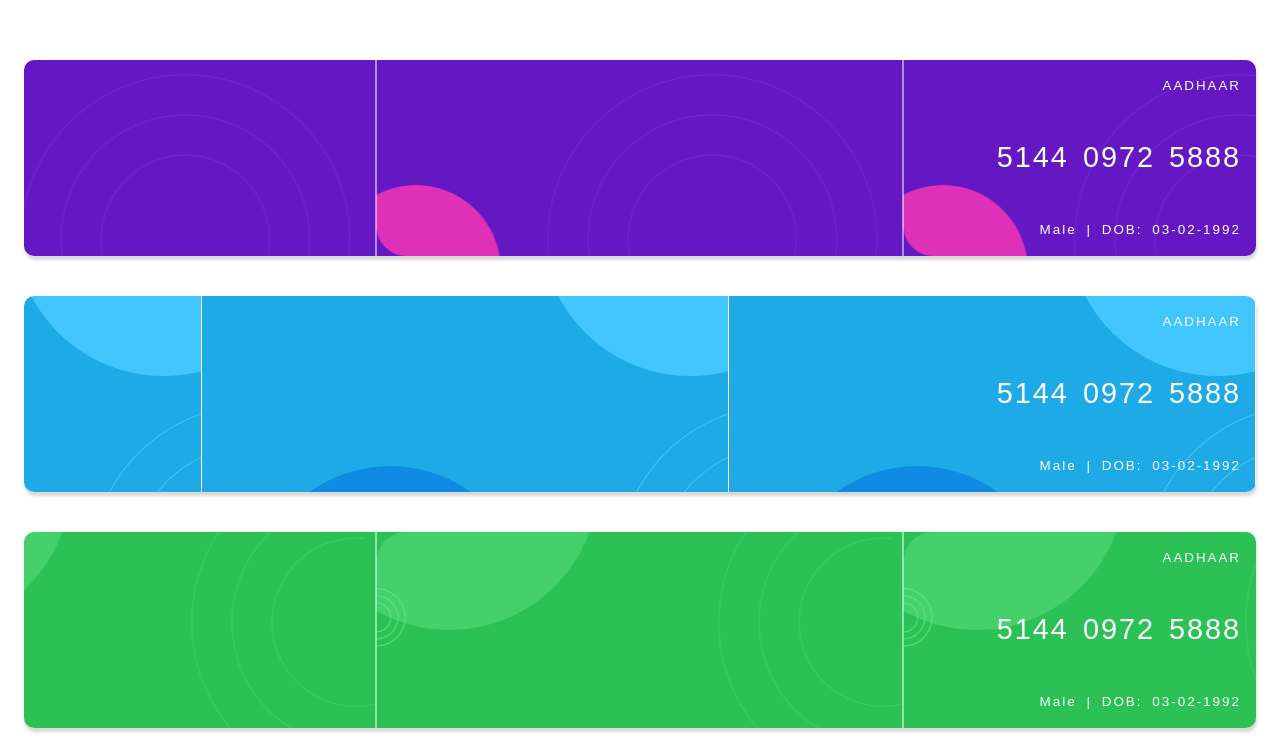
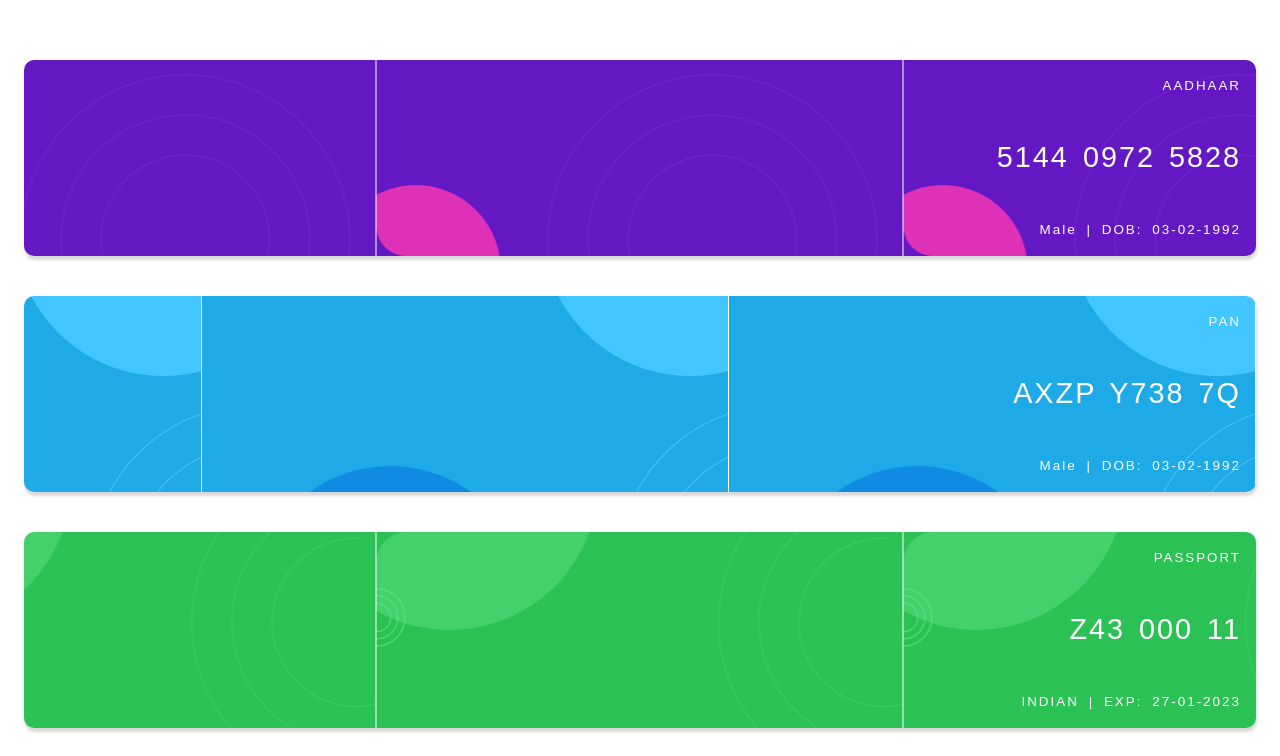
Before and after one commit to apaul76/nextproject, a Next.js app: page /Dashboard in a window 1280 px wide. Shown: the part 175-931 px from the top of the page. Built offline with nearby package versions, Linux system fonts and the light colour scheme.

Commit message:
new chnages

```diff
--- a/components/PersonalCard/index.js
+++ b/components/PersonalCard/index.js
@@ -2,18 +2,22 @@
 import { PersonalCardContainer, CardContent } from "../../styles/components/PersonalCards.style";
 import { CardActionArea } from "@mui/material";
 
-const PersonalCard = ({ colors }) => {
+const PersonalCard = ({ colors, cardInformation }) => {
     const format = (s) => {
-        return s.toString().replace(/\d{4}(?=.)/g, '$& ');
+        let res = [...s].map((d, i) => (i) % (s.length > 8 ? 4 : 3 ) == 0 ? ' ' + d : d).join('').trim()
+        console.log(res)
+        return res;
     };
     return (
         <PersonalCardContainer colorScheme={colors}>
             <CardActionArea>
                 <CardContent>
                     <ul>
-                        <li>AADHAAR</li>
-                        <li>{format('514409725888')}</li>
-                        <li>Male |  DOB: 03-02-1992</li>
+                        <li>{cardInformation.title}</li>
+                        <li>{format(cardInformation.cardno)}</li>
+                        <li>
+                            {cardInformation.otherinfo.map((item, index) => { return `${item} ${index !== (cardInformation.otherinfo.length - 1) ? '|' : ''} ` })}
+                        </li>
                     </ul>
                 </CardContent>
             </CardActionArea>
--- a/pages/Dashboard/index.js
+++ b/pages/Dashboard/index.js
@@ -3,13 +3,46 @@
 
 const DashBoard = () => {
     const personalcard = ["purple","blue","green"];
+    const cardDetails = [
+        {
+            title:"AADHAAR",
+            cardno: "514409725828",
+            otherinfo: [
+                "Male",
+                "DOB: 03-02-1992"
+            ]
+        },
+        {
+            title:"PAN",
+            cardno: "AXZPY7387Q",
+            otherinfo: [
+                "Male",
+                "DOB: 03-02-1992"
+            ]
+        },
+        {
+            title:"PASSPORT",
+            cardno: "Z4300011",
+            otherinfo: [
+                "INDIAN",
+                "EXP: 27-01-2023"
+            ]
+        }
+    ]
     return (
         <DashBoardContent>
             {
-                personalcard.map(item =>
-                    <DashBoardContainer>
-                    <PersonalCard colors={item}/>
-                    </DashBoardContainer>
+                cardDetails.map((item , index) =>
+                    {
+                        return (
+                            <DashBoardContainer>
+                            <PersonalCard
+                            colors={personalcard[index]}
+                            cardInformation={item}
+                            />
+                            </DashBoardContainer>
+                        )
+                    }
                 )
             }
         </DashBoardContent>
--- a/styles/components/PersonalCards.style.js
+++ b/styles/components/PersonalCards.style.js
@@ -51,9 +51,14 @@
     & button{
         &:hover{
             filter:blur(2px);
-            background:#6a6a6a5e
+            background:#6a6a6a5e;
+
         }
     }
+    @keyframes fadeIn {
+            0% { opacity: 0; }
+            100% { opacity: 1; }
+          }
 `
 const CardContent = styled.div`
 padding: 15px;
```
Also changed, not shown: 1 other file (tests, documents, lock files or other folders).
